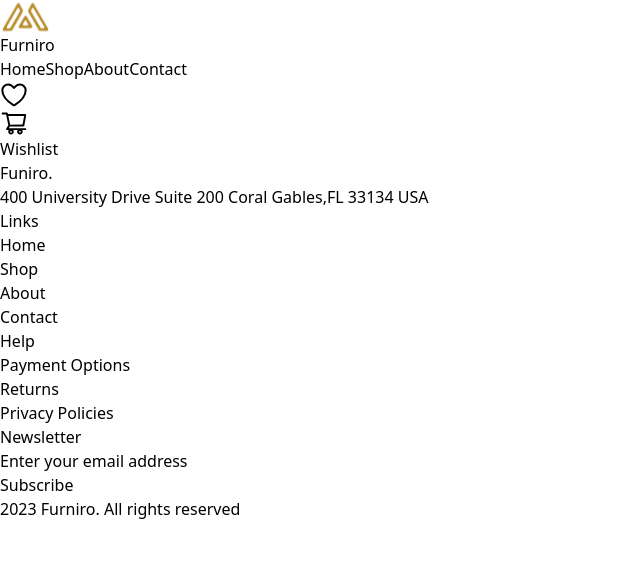
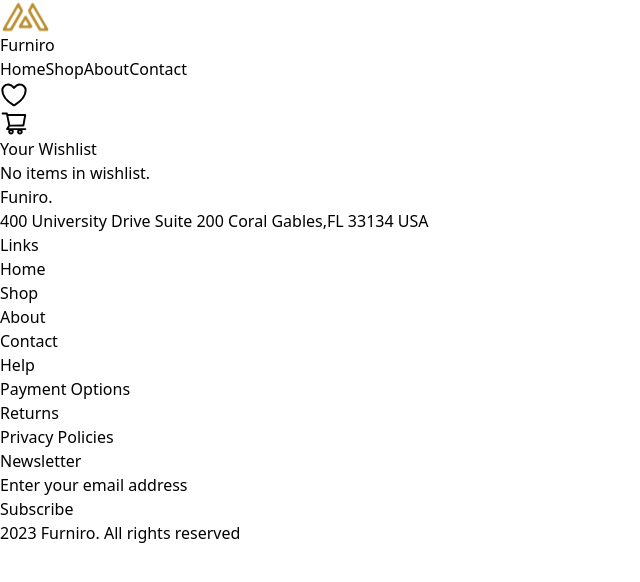
Before and after one commit to PalakAgrawal020/Shopping-Cart, a React (Vite) app: page /wishlist in a window 1280 px wide. Shown: the top 582 px of the page, without its empty margins (0-640 px from the left). Built offline with nearby package versions, Linux system fonts and the light colour scheme.

Commit message:
add wishlist feature

```diff
--- /dev/null
+++ b/src/Context/WishlistContext.jsx
@@ -0,0 +1,24 @@
+import {createContext, useState, useContext} from "react";
+
+const WishlistContext = createContext();
+
+export const useWishlist = () => useContext(WishlistContext);
+
+export const WishlistProvider = ({ children }) => {
+    const [wishlist, setWishlist] = useState(() => {
+        const savedWishlist = JSON.parse(localStorage.getItem("wishlist")) || [];
+        return savedWishlist;
+    })
+
+    const addToWishlist = (product) => {
+        const updatedWishlist = [...wishlist, product];
+        setWishlist(updatedWishlist);
+        localStorage.setItem("wishlist", JSON.stringify(updatedWishlist));
+    };
+
+    return (
+        <WishlistContext.Provider value={{wishlist, addToWishlist}}>
+            {children}
+        </WishlistContext.Provider>
+    )
+}
--- a/src/Layout.jsx
+++ b/src/Layout.jsx
@@ -2,13 +2,16 @@ import React from 'react'
 import Header from './components/Header/Header.jsx'
 import Footer from './components/Footer/Footer.jsx'
 import { Outlet } from 'react-router-dom'
+import { WishlistProvider } from './Context/WishlistContext.jsx'
 
 function Layout() {
   return (
       <>
+        <WishlistProvider>
           <Header />
           <Outlet />
           <Footer />
+        </WishlistProvider>
       </>
   )
 }
--- a/src/components/Common/ProductCard.jsx
+++ b/src/components/Common/ProductCard.jsx
@@ -1,16 +1,20 @@
 import React from 'react';
 import tag from "../../assets/tag.svg"
-import { Link } from 'react-router-dom';
+import { useWishlist } from '../../Context/WishlistContext';
+// import { Link } from 'react-router-dom';
+
 
 function ProductCard({ product }) {
 
+  const {addToWishlist} = useWishlist();
+
   return (
     <div className='flex flex-wrap w-56'>
-      <Link
+      {/* <Link
         to={`/product/${product.id}`}
         key={product.id}
         className='relative bg-[#F4F5F7] mb-7 group'
-      >
+      > */}
         <div className='relative '>
           <img src={product.image} className='w-56' />
           <div className='absolute top-0 right-0 p-2'>
@@ -22,8 +26,12 @@ function ProductCard({ product }) {
           <div className='text-lg font-bold'>{product.title}</div>
           <div className='text-sm text-[#898989]'>{product.category}</div>
           <div className='text-md font-semibold'>{product.price}</div>
+          <button
+            onClick={() => addToWishlist(product)}
+            className='border-2'
+          >Wishlist</button>
         </div>
-      </Link>
+      {/* </Link> */}
     </div>
   )
 }
--- a/src/components/Wishlist/Wishlist.jsx
+++ b/src/components/Wishlist/Wishlist.jsx
@@ -1,10 +1,28 @@
 import React from 'react'
+import { useWishlist } from '../../Context/WishlistContext'
 
 function Wishlist() {
+
+  const { wishlist } = useWishlist();
+
   return (
-    <div>
-      Wishlist
-    </div>
+    <>
+      <div className="p-6">
+        <h1 className="text-2xl font-bold mb-4">Your Wishlist</h1>
+        {wishlist.length === 0 ? (
+          <p>No items in wishlist.</p>
+        ) : (
+          <ul>
+            {wishlist.map((product, index) => (
+              <li key={index} className="mb-2">
+                <img src={product.image} alt={product.title} className="w-16 h-16 object-cover inline-block mr-4" />
+                {product.title}
+              </li>
+            ))}
+          </ul>
+        )}
+      </div>
+    </>
   )
 }
 
```
